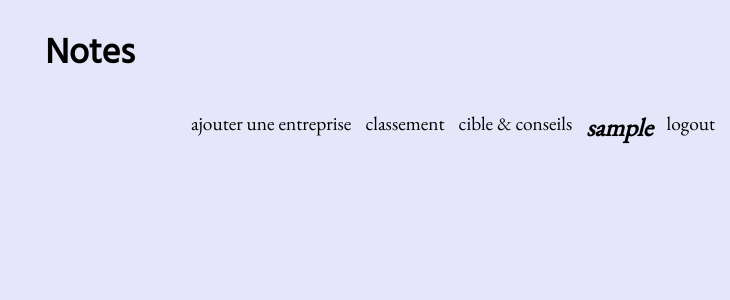
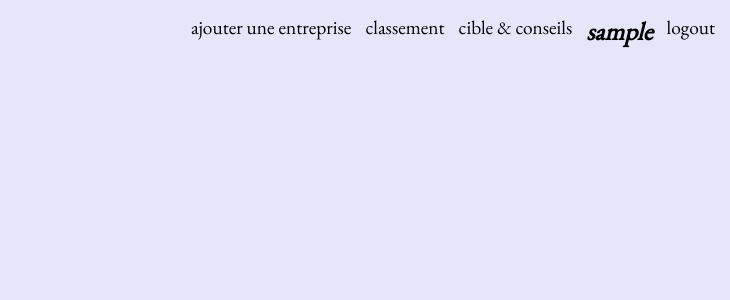
Before and after one commit to josubulus/first_code_project, a PHP site: page /notes.php in a window 1280 px wide. Shown: the top 300 px of the page, without its empty margins (550-1280 px from the left). Run offline with PHP 8.4, Linux system fonts and the light colour scheme; the visitor is signed in with stand-in values (Sample User, id 1).

Commit message:
mise en page de note avec condtion au point finissions a réaliser

```diff
--- a/css/style.css
+++ b/css/style.css
@@ -39,7 +39,7 @@ p
 {
   font-size: 1.3em;
   padding: 2px;
-  margin: 1px;
+  margin: 5px;
 }
 td
 {
--- a/index.php
+++ b/index.php
@@ -8,14 +8,14 @@ if(isset($_SESSION['page']) && $_SESSION['page']=="login_ok")//si login ok
     <head>
       <meta charset="utf-8" />
       <link rel="stylesheet" href="css/style.css" />
-      <title>demarchage</title>
+      <title>Prospection</title>
     </head>
     <body>
       <header>
             <nav>
                 <?php include('include/nav.php');?>
             </nav>
-        <h1>DemarchlanD</h1> <br /><h2>Entrer un nouvelle entreprise</h2>
+            <h1>Entrer un nouvelle entreprise</h1>
 
       </header>
 
@@ -27,7 +27,6 @@ if(isset($_SESSION['page']) && $_SESSION['page']=="login_ok")//si login ok
          ?>
       </section>
       <section class="box_formulaires">
-        <p> !!!! Tout les champs doivent être renseigné quitte à mettre une chaine de caractères dans numéro de téléphone  !!!!</p>
 
         <?php
 
--- a/inscription.php
+++ b/inscription.php
@@ -15,6 +15,7 @@ else
   </head>
   <body>
     <header>
+      <h1>Prospection</h1>
     <nav>
       <p> <a class="bouton_statut" href="inscription.php">Connexion</a> </p>
       <p><a class="bouton_statut" href="inscription.php?inscription=1">Inscription</a></p>
--- a/notes.php
+++ b/notes.php
@@ -12,13 +12,10 @@ if (isset($_SESSION['page']) && $_SESSION['page'] == 'login_ok')// vérifie que
   <body>
                   <?php include('include/login_bdd.php'); ?>
     <header>
-      <h1>Notes</h1>
-    </header>
-    <nav>
-      <?php include('include/nav.php'); ?>
-    </nav>
-    <section>
-                    <?php
+      <nav>
+        <?php include('include/nav.php'); ?>
+      </nav>
+<?php
 //récupération des donné de l'entreprise
 if (isset($_GET['id_entreprise']) && !empty($_GET['id_entreprise']))
 {
@@ -27,6 +24,15 @@ if (isset($_GET['id_entreprise']) && !empty($_GET['id_entreprise']))
           $req->execute(array('id_entreprise'=>$id_entreprise));
           $info_entreprise=$req->fetch();
         //suppr entreprise
+ ?>
+
+
+      <h1><a href="<?php echo htmlspecialchars($info_entreprise['site']); ?>"><?php echo htmlspecialchars($info_entreprise['nom']); ?></a> </h1>
+    </header>
+
+    <section>
+                    <?php
+
 if (isset($_GET['suppr']) && $_GET['suppr'] ==1 && $_GET['id_entreprise'] == $info_entreprise['id']) {
               ?>
             <h2>Etes vous sur de vouloir supprimer : <?php echo $info_entreprise['nom'] ?> </h2>
@@ -46,8 +52,8 @@ else {
                                         <h2>Mise a jours des données de l'entreprise</h2>
                                             <p> <em>Il faut remettre toute les données dans ce formulaire ! </em> </p>
                               <nav>
-                                <p> <a href="notes.php?id_entreprise=<?php echo $_GET['id_entreprise'] ?>"> RETOURRRRR </a> </p>
-                                <p> <a href="notes.php?id_entreprise=<?php echo $_GET['id_entreprise'] ?>&amp;page=note"> NOTES </a> </p>
+                                <p> <a class="bouton_statut" href="notes.php?id_entreprise=<?php echo $_GET['id_entreprise'] ?>"> RETOURRRRR </a> </p>
+                                <p> <a class="bouton_statut" href="notes.php?id_entreprise=<?php echo $_GET['id_entreprise'] ?>&amp;page=note"> NOTES </a> </p>
                               </nav>
                               <form class="saisie_entreprise" action="notes_post.php" method="POST">
                                     <p><label for="nom">Nom de l'entreprise</label> <br /> <input type="text" value= "<?php echo htmlspecialchars($info_entreprise['nom']); ?>" name="nom" id="nom"   required="required" /></p>
@@ -68,8 +74,8 @@ else {
                     if (isset($_GET['page']) && $_GET['page'] == 'note') {
                       ?>
                       <nav>
-                        <p> <a href="notes.php?id_entreprise=<?php echo $_GET['id_entreprise'] ?>"> RETOURRRRR </a> </p>
-                        <p> <a href="notes.php?id_entreprise=<?php echo $_GET['id_entreprise'] ?>&amp;page=update"> MISE A JOUR INFOS </a> </p>
+                        <p> <a class="bouton_statut" href="notes.php?id_entreprise=<?php echo $_GET['id_entreprise'] ?>"> RETOURRRRR </a> </p>
+                        <p> <a class="bouton_statut" href="notes.php?id_entreprise=<?php echo $_GET['id_entreprise'] ?>&amp;page=update"> MISE A JOUR INFOS </a> </p>
                       </nav>
                       <form action="notes_post.php" method="post">
                             <p> <label for="notes">Modifier / mettre a jour / écrire la Note : </label> </p>
@@ -84,12 +90,17 @@ else {
 
 
                     else {// affichage info entreprises?>
-<nav>
-  <p> <a href="notes.php?id_entreprise=<?php echo $_GET['id_entreprise'] ?>&amp;page=update"> MISE A JOUR INFOS </a> </p>
-  <p> <a href="notes.php?id_entreprise=<?php echo $_GET['id_entreprise'] ?>&amp;page=note"> NOTES </a> </p>
-</nav>
+
                       <p>
-                        <strong> <a href="<?php echo htmlspecialchars($info_entreprise['site']); ?>"><?php echo htmlspecialchars($info_entreprise['nom']); ?></a> </strong>
+                        <strong> </strong>
+                        <p><a class="bouton_statut" href="notes.php?suppr=1&amp;id_entreprise=<?php echo htmlspecialchars($info_entreprise['id']); ?>">SUPPRIMER ENTREPRISE</a>
+                         <a class="bouton_statut" href="notes.php?id_entreprise=<?php echo $_GET['id_entreprise'] ?>&amp;page=update"> MISE A JOUR INFOS </a> </p>
+                        <!--bouton de tris des entreprise par status : 1= a demarcher 3=attente réponse 4=refusé-->
+                            <p><a class="bouton_statut" href="notes_post.php?statut=4&amp;id_entreprise= <?php echo htmlspecialchars($info_entreprise['id']); ?>">refus</a>
+                            <a class="bouton_statut" href="notes_post.php?statut=1&amp;id_entreprise=<?php echo htmlspecialchars($info_entreprise['id']); ?>">a demarcher</a>
+                            <a class="bouton_statut" href="notes_post.php?statut=3&amp;id_entreprise=<?php echo htmlspecialchars($info_entreprise['id']); ?>">attente rep</a>
+                            <a class="bouton_statut" href="notes_post.php?statut=2&amp;id_entreprise=<?php echo htmlspecialchars($info_entreprise['id']); ?>">REPONSE OK IMMINANTE</a></p><br />
+
                         <?php if ( isset($info_entreprise['statut_mail']) && $info_entreprise['statut_mail'] == 2)
                             {
                             echo '<p> MAIL ENVOYE le : ' . $info_entreprise['date_email'] . '<a class="bouton_statut" href="notes_post.php?statut_mail=1&amp;id_entreprise=' . $info_entreprise['id'] . '"> Mail non envoyé </a> </p>';
@@ -154,18 +165,12 @@ else {
                                   </select>
                             <input type="submit" name="submit" value="ok !!" />
                             </form><br />
+                            <p> <a class="bouton_statut" href="notes.php?id_entreprise=<?php echo $_GET['id_entreprise'] ?>&amp;page=note"> NOTES </a> </p>
+                            <p><em class="titre_info_entreprise">Notes et commentaires : </em></p><p><?php echo nl2br(htmlspecialchars($info_entreprise['notes'])); ?>
+
+                            </p>
 
 
-
-
-                      <!--bouton de tris des entreprise par status : 1= a demarcher 3=attente réponse 4=refusé-->
-                      <p><a class="bouton_statut" href="notes_post.php?statut=4&amp;id_entreprise= <?php echo htmlspecialchars($info_entreprise['id']); ?>">refus</a>
-                      <a class="bouton_statut" href="notes_post.php?statut=1&amp;id_entreprise=<?php echo htmlspecialchars($info_entreprise['id']); ?>">a demarcher</a>
-                      <a class="bouton_statut" href="notes_post.php?statut=3&amp;id_entreprise=<?php echo htmlspecialchars($info_entreprise['id']); ?>">attente rep</a>
-                      <a class="bouton_statut" href="notes_post.php?statut=2&amp;id_entreprise=<?php echo htmlspecialchars($info_entreprise['id']); ?>">REPONSE OK IMMINANTE</a><br />
-                      <p><em class="titre_info_entreprise">Notes et commentaires : </em></p><p><?php echo nl2br(htmlspecialchars($info_entreprise['notes'])); ?>
-                        <a class="bouton_statut" href="notes.php?suppr=1&amp;id_entreprise=<?php echo htmlspecialchars($info_entreprise['id']); ?>">SUPPRIMER ENTREPRISE</a>
-                      </p>
 
                       </div>
 
```
Also changed, not shown: conseils.php (+9 -2 lines).
